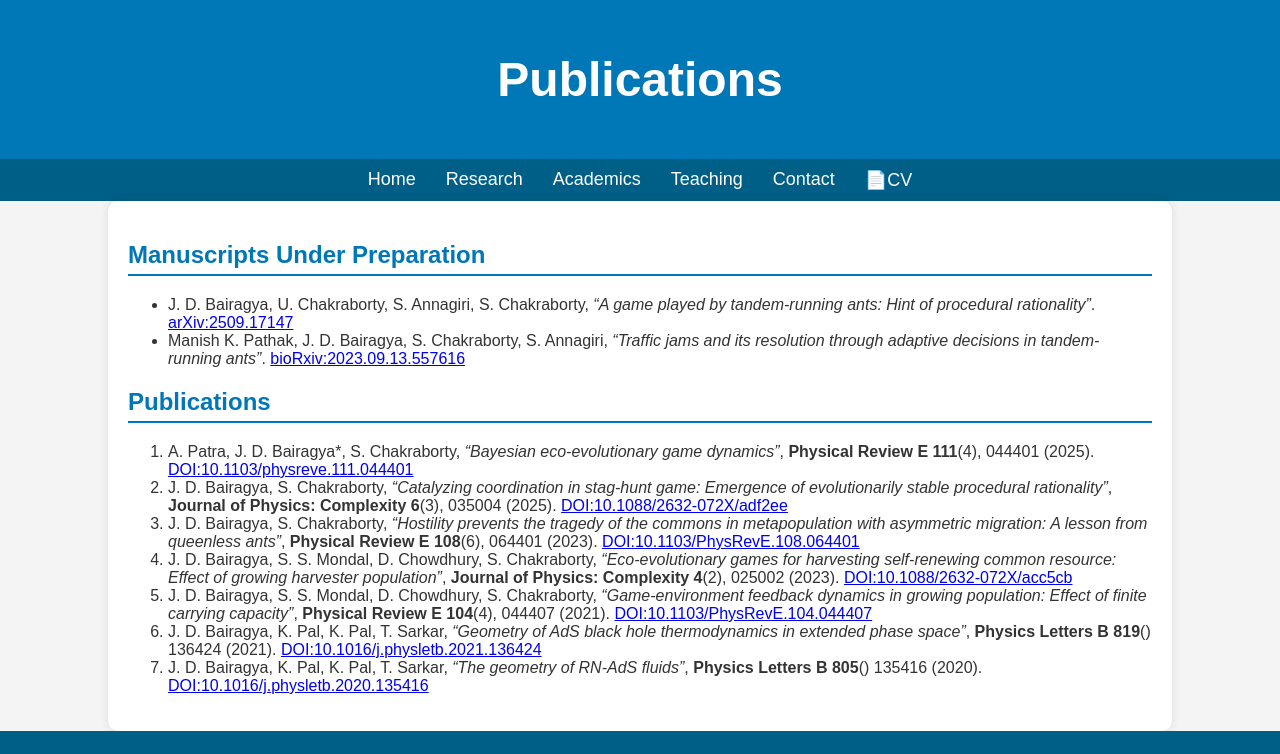
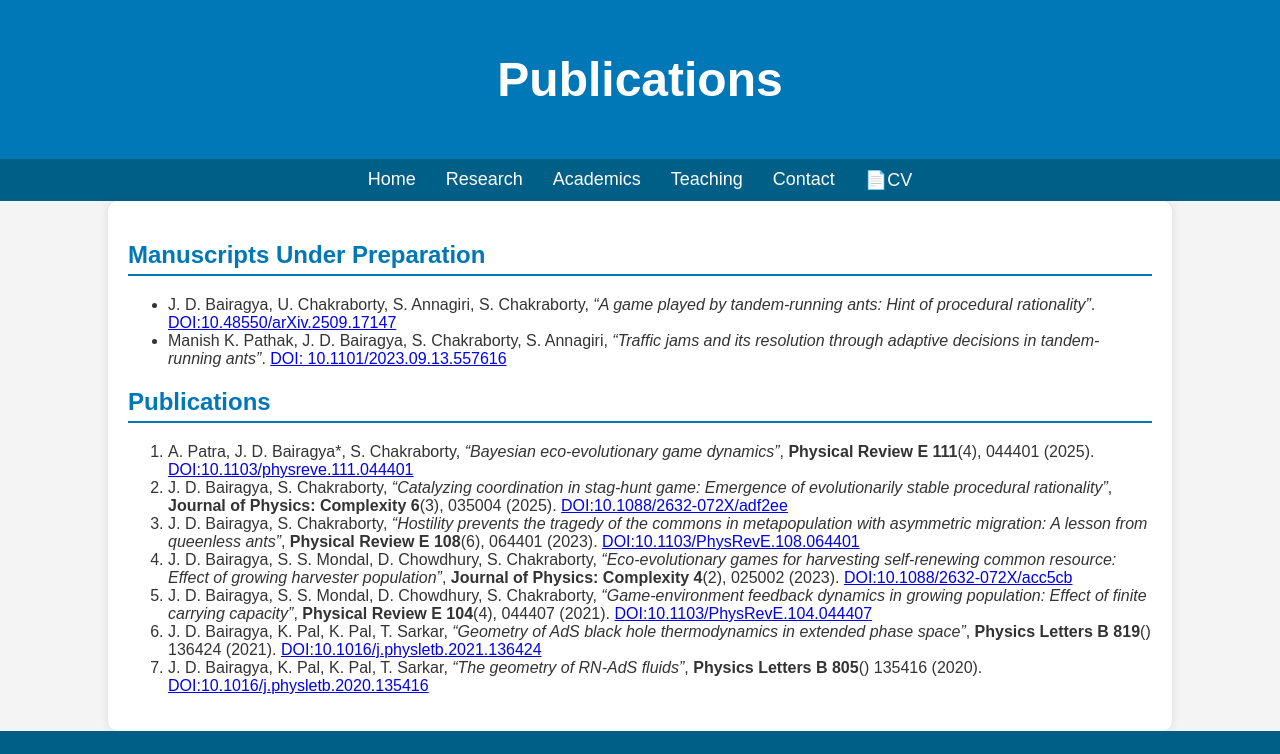
Before and after one commit to joydasbairagya/joydasbairagya.github.io, a plain HTML site: page publications.html in a window 1280 px wide. Shown: the top 754 px of the page. Drawn offline with Linux system fonts and the light colour scheme.

Commit message:
Update publications.html

```diff
--- a/publications.html
+++ b/publications.html
@@ -71,8 +71,8 @@
     <div class="container">
   <h2>Manuscripts Under Preparation</h2>
   <ul>
-    <li>J. D. Bairagya, U. Chakraborty, S. Annagiri, S. Chakraborty, <em>“A game played by tandem-running ants: Hint of procedural rationality”</em>. <a href="https://doi.org/10.48550/arXiv.2509.17147" target="_blank">arXiv:2509.17147</a></li>
-    <li>Manish K. Pathak, J. D. Bairagya, S. Chakraborty, S. Annagiri, <em>“Traffic jams and its resolution through adaptive decisions in tandem-running ants”</em>. <a href="https://doi.org/10.1101/2023.09.13.557616" target="_blank">bioRxiv:2023.09.13.557616</a></li>
+    <li>J. D. Bairagya, U. Chakraborty, S. Annagiri, S. Chakraborty, <em>“A game played by tandem-running ants: Hint of procedural rationality”</em>. <a href="https://doi.org/10.48550/arXiv.2509.17147" target="_blank">DOI:10.48550/arXiv.2509.17147</a></li>
+    <li>Manish K. Pathak, J. D. Bairagya, S. Chakraborty, S. Annagiri, <em>“Traffic jams and its resolution through adaptive decisions in tandem-running ants”</em>. <a href="https://doi.org/10.1101/2023.09.13.557616" target="_blank">DOI: 10.1101/2023.09.13.557616</a></li>
   </ul>
 
   <h2>Publications</h2>
```
